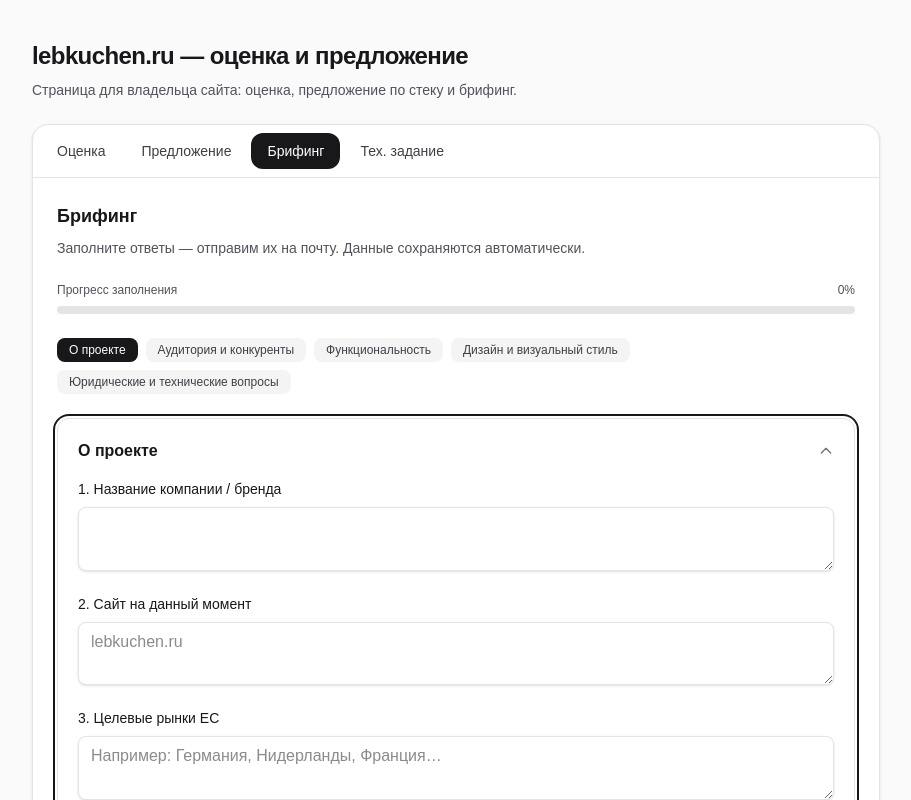
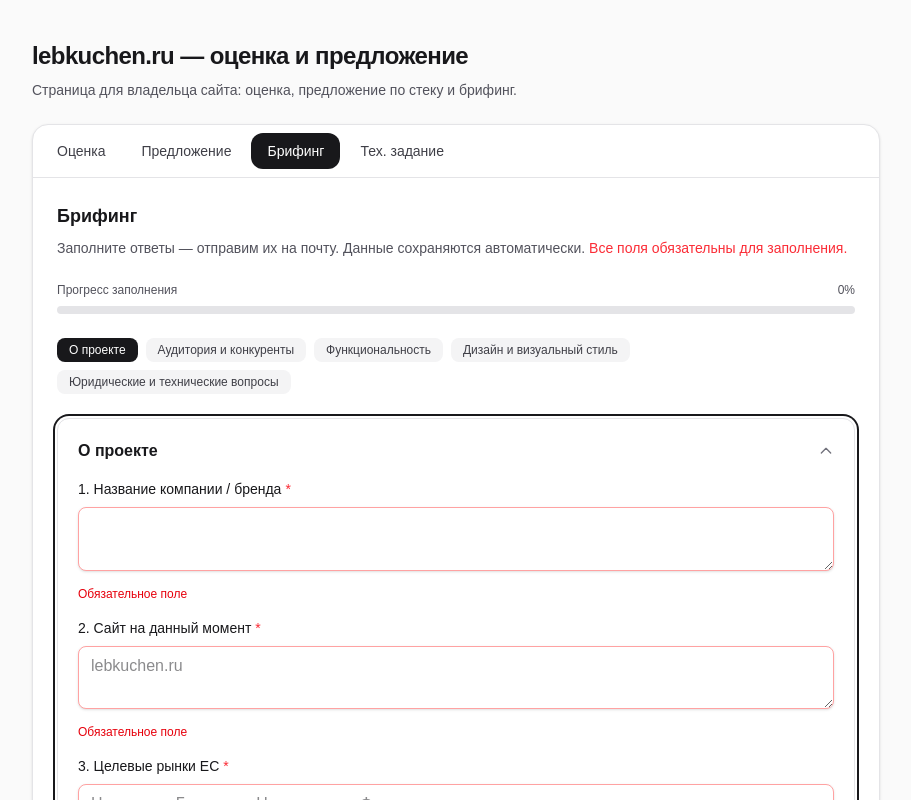
Before and after one commit to alekseevpo/lebkuchen, a Next.js app: page / in a window 1280 px wide. Both pictures are taken after a click on the button "Брифинг". Shown: the top 800 px of the page, without its empty margins (184-1095 px from the left). Built offline with nearby package versions, Linux system fonts and the light colour scheme.

Commit message:
feat: make all brief fields required with validation and visual indicators

```diff
--- a/app/page.tsx
+++ b/app/page.tsx
@@ -264,6 +264,16 @@ export default function Home() {
     return Math.round((filled / briefQuestions.length) * 100);
   }, [form]);
 
+  const validationErrors = useMemo(() => {
+    const errors: Record<string, string> = {};
+    for (const q of briefQuestions) {
+      if (!form[q.id] || form[q.id].trim() === "") {
+        errors[q.id] = "Обязательное поле";
+      }
+    }
+    return errors;
+  }, [form]);
+
   const clearForm = () => {
     const empty: Record<string, string> = {};
     for (const q of briefQuestions) empty[q.id] = "";
@@ -301,6 +311,24 @@ export default function Home() {
 
   async function submitBrief(e: React.FormEvent) {
     e.preventDefault();
+    setStatus({ state: "idle" });
+
+    // Проверка валидации
+    const errors = validationErrors;
+    const hasErrors = Object.keys(errors).length > 0;
+    if (hasErrors) {
+      setStatus({
+        state: "error",
+        message: "Пожалуйста, заполните все обязательные поля",
+      });
+      // Прокрутка к первой ошибке
+      const firstErrorId = Object.keys(errors)[0];
+      const el = document.getElementById(firstErrorId);
+      el?.scrollIntoView({ behavior: "smooth", block: "center" });
+      el?.focus();
+      return;
+    }
+
     setStatus({ state: "sending" });
 
     try {
@@ -574,6 +602,7 @@ export default function Home() {
                   <h2 className="text-base font-semibold sm:text-lg">Брифинг</h2>
                   <p className="text-sm text-zinc-600">
                     Заполните ответы — отправим их на почту. Данные сохраняются автоматически.
+                    <span className="text-red-500"> Все поля обязательны для заполнения.</span>
                   </p>
                 </div>
 
@@ -654,6 +683,7 @@ export default function Home() {
                             <div key={q.id} className="space-y-2">
                               <label htmlFor={q.id} className="block text-xs font-medium text-zinc-900 sm:text-sm">
                                 {q.number}. {q.question}
+                                <span className="text-red-500 ml-1">*</span>
                               </label>
                               <textarea
                                 id={q.id}
@@ -665,10 +695,22 @@ export default function Home() {
                                   }))
                                 }
                                 rows={2}
-                                className="w-full resize-y rounded-lg border border-zinc-200 bg-white px-3 py-2 text-sm text-zinc-900 shadow-sm outline-none transition focus:border-zinc-400 focus:ring-1 focus:ring-zinc-400"
+                                className={classNames(
+                                  "w-full resize-y rounded-lg border bg-white px-3 py-2 text-sm text-zinc-900 shadow-sm outline-none transition focus:ring-1",
+                                  validationErrors[q.id]
+                                    ? "border-red-300 focus:border-red-400 focus:ring-red-400"
+                                    : "border-zinc-200 focus:border-zinc-400 focus:ring-zinc-400"
+                                )}
                                 style={{ fontSize: "16px" }}
                                 placeholder={q.placeholder}
+                                aria-invalid={!!validationErrors[q.id]}
+                                aria-describedby={validationErrors[q.id] ? `error-${q.id}` : undefined}
                               />
+                              {validationErrors[q.id] && (
+                                <p id={`error-${q.id}`} className="text-xs text-red-600">
+                                  {validationErrors[q.id]}
+                                </p>
+                              )}
                               {q.allowFiles && (
                                 <div className="space-y-2">
                                   <div className="flex flex-wrap gap-2">
```
